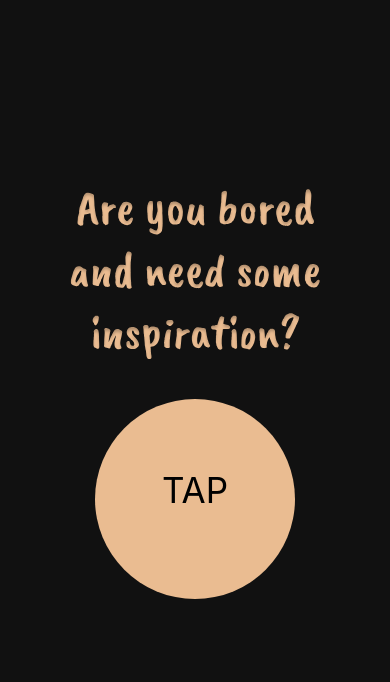
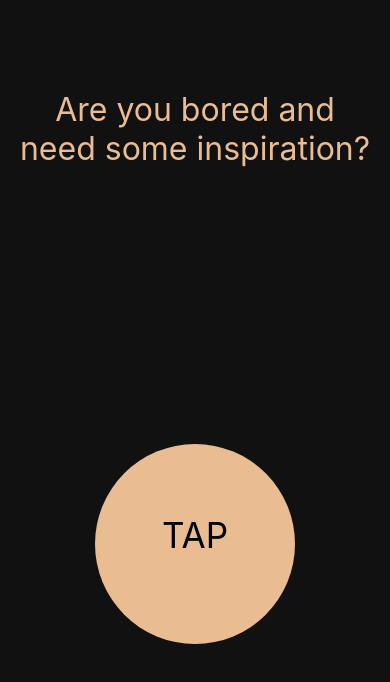
Before and after one commit to Technigo/project-react-native-app, a React Native app: screen / in a window 390 px wide. Shown: the top 682 px of the page. Built offline with nearby package versions, Linux system fonts and the light colour scheme; no server answers.

Commit message:
Change order components

```diff
--- a/App.js
+++ b/App.js
@@ -1,6 +1,6 @@
 import React, { useState, useEffect } from 'react'
-import ShowActivity from './components/ShowActivity'
 import styled from 'styled-components/native'
+import RandomActivity from './components/RandomActivity'
 
 const Container = styled.View`
 	flex: 1;
@@ -12,7 +12,7 @@ const Container = styled.View`
 const App = () => {
 	return (
 		<Container>
-			<ShowActivity />
+			<RandomActivity />
 		</Container>
 	)
 }
--- a/components/Header.js
+++ b/components/Header.js
@@ -1,25 +1,34 @@
 import React from 'react'
 import styled from 'styled-components/native'
-import { StyleSheet, Image } from 'react-native'
+// import { StyleSheet, Image } from 'react-native'
 
-// const Heading = styled.Image`
-// 	// display: flex;
-// 	// position: absolute;
-// 	// text-align: center;
-// 	top: 3em;
-// `
+const Heading = styled.Text`
+	display: flex;
+	color: #eabd91;
+	font-size: 32px;
+	padding: 15px;
+	position: absolute;
+	text-align: center;
+	position: absolute;
+	top: 75px;
+`
 
-const styles = StyleSheet.create({
-	heading: {
-		paddingTop: 20,
-		width: 250,
-		height: 250,
-		backgroundColor: '#111111',
-	},
-})
+// const styles = StyleSheet.create({
+// 	heading: {
+// 		paddingTop: 20,
+// 		width: 250,
+// 		height: 250,
+// 		backgroundColor: '#111111',
+// 		position: 'absolute',
+// 		top: 75,
+// 	},
+// })
 
 const Header = () => {
-	return <Image style={styles.heading} source={require('../assets/header.svg')} />
+	return (
+		<Heading>Are you bored and need some inspiration?</Heading>
+		// <Image style={styles.heading} source={require('../assets/header.svg')} />
+	)
 }
 
 export default Header
--- a/components/RandomActivity.js
+++ b/components/RandomActivity.js
@@ -21,6 +21,7 @@ const RandomActivity = () => {
 
 	return (
 		<>
+			<Heading>Are you bored and need some inspiration?</Heading>
 			<ButtonAPI onPress={getActivity}>
 				<ButtonText>TAP</ButtonText>
 			</ButtonAPI>
@@ -36,15 +37,29 @@ const RandomActivity = () => {
 const Title = styled.Text`
 	font-size: 24px;
 	color: #eabd91;
-	padding: 2em;
+	padding: 32px;
 	text-align: center;
+	position: absolute;
+	bottom: 75px;
+`
+const Heading = styled.Text`
+	display: flex;
+	color: #eabd91;
+	font-size: 32px;
+	padding: 15px;
+	position: absolute;
+	text-align: center;
+	position: absolute;
+	top: 75px;
 `
 
 const ButtonAPI = styled.TouchableOpacity`
 	width: 200px;
 	height: 200px;
-	border-radius: 50%;
+	border-radius: 100px;
 	background: #eabc91;
+	position: absolute;
+	bottom: 200px;
 `
 
 const ButtonText = styled.Text`
--- a/components/ShowActivity.js
+++ /dev/null
@@ -1,14 +0,0 @@
-import React, { useState, useEffect } from 'react'
-import Header from './Header'
-import RandomActivity from './RandomActivity'
-
-const ShowActivity = () => {
-	return (
-		<>
-			<Header />
-			<RandomActivity />
-		</>
-	)
-}
-
-export default ShowActivity
```
